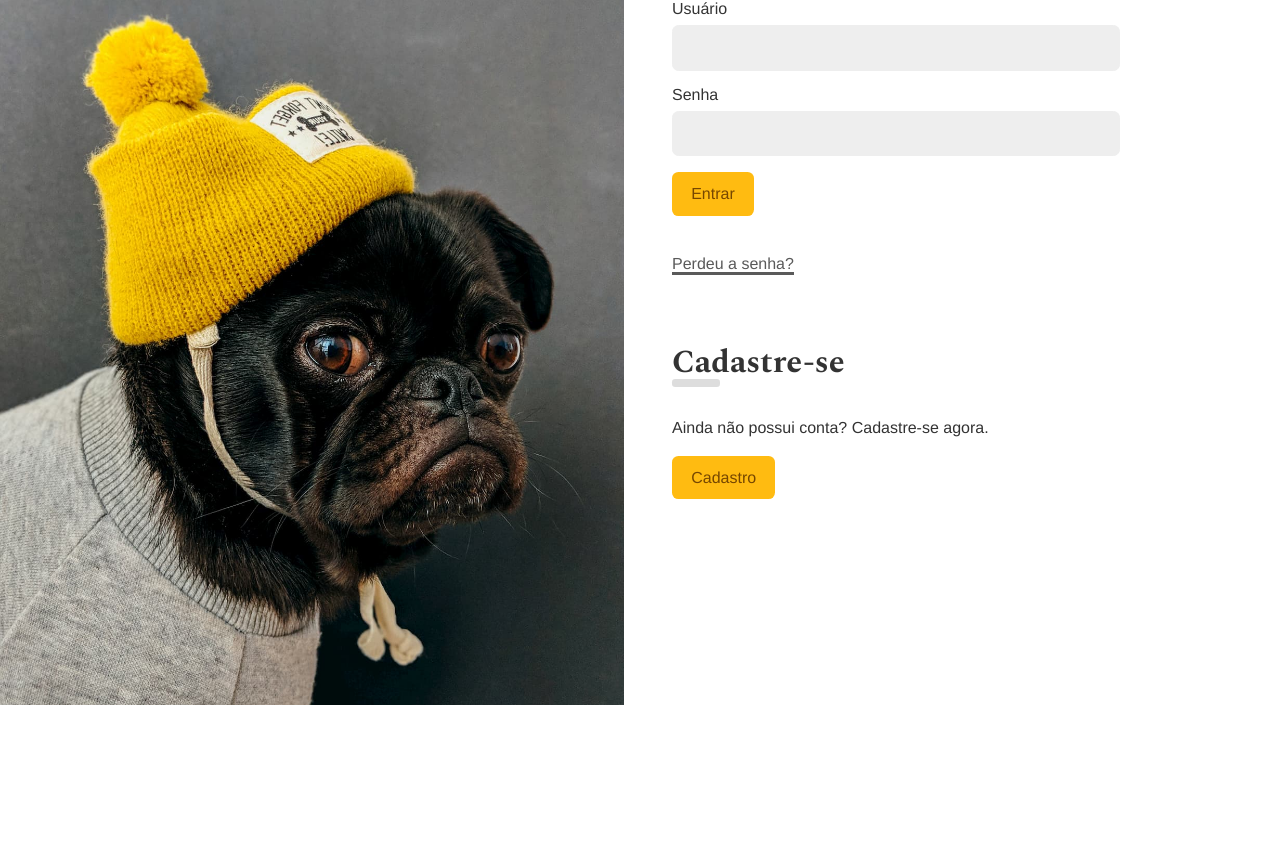
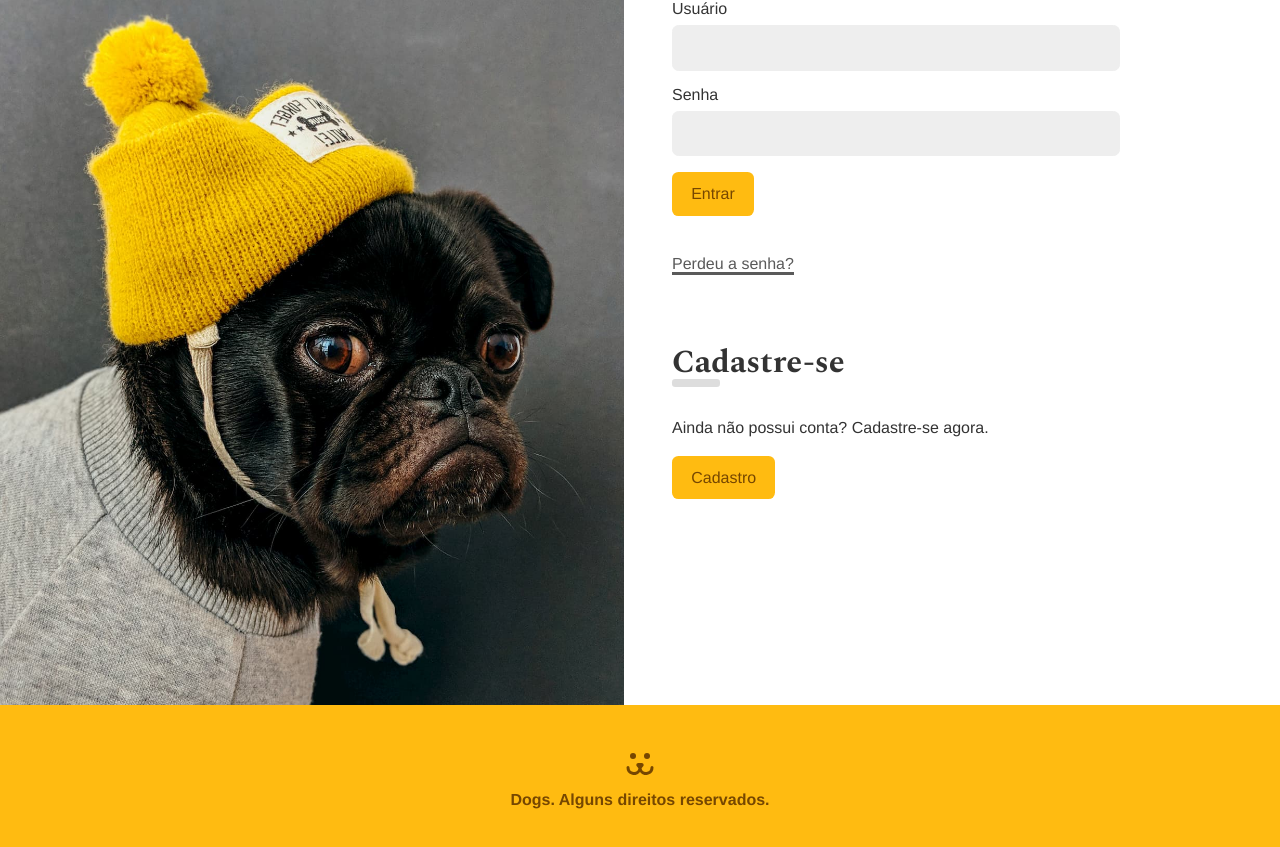
Before and after one commit to niusdev/AumigosSocial, a React (Vite) app: page /login in a window 1280 px wide. Shown: the part 159-1006 px from the top of the page. Before the commit the page ends 864 px from the top, so only its background shows below. Built offline with nearby package versions, Linux system fonts and the light colour scheme.

Commit message:
feat: create footer component

```diff
--- a/src/App.css
+++ b/src/App.css
@@ -102,3 +102,13 @@
     -o-transform: initial;
   }
 }
+
+.App {
+  display: flex;
+  flex-direction: column;
+  min-height: calc(100vh + 10rem);
+}
+
+.AppBody {
+  flex: 1;
+}
--- a/src/App.jsx
+++ b/src/App.jsx
@@ -13,10 +13,11 @@
 import NotFound from "./components/NotFound";
 function App() {
   return (
-    <div>
+    <div className="App">
       <BrowserRouter>
         <UserStorage>
           <Header />
+          <main className="AppBody">
             <Routes>
               <Route path="/" element={<Home />} />
               <Route path="login/*" element={<Login />} />
@@ -32,6 +33,7 @@
               <Route path="perfil/:user" element={<UserProfile />} />
               <Route path="*" element={<NotFound />} />
             </Routes>
+          </main>
           <Footer />
         </UserStorage>
       </BrowserRouter>
--- a/src/components/Footer.jsx
+++ b/src/components/Footer.jsx
@@ -1,11 +1,13 @@
-import React from 'react'
-import styles from './Footer.module.css'
+import React from "react";
+import styles from "./Footer.module.css";
+import Dogs from "../assets/dogs-footer.svg?react";
 const Footer = () => {
   return (
     <div className={styles.footer}>
-
+      <Dogs />
+      <p>Dogs. Alguns direitos reservados.</p>
     </div>
-  )
-}
+  );
+};
 
 export default Footer;
--- a/src/components/Footer.module.css
+++ b/src/components/Footer.module.css
@@ -0,0 +1,12 @@
+.footer {
+    background: #fb1;
+    padding: 3rem 1rem 0 1rem;
+    height: 10rem;
+    text-align: center;
+    color: #764701;
+    font-weight: 600;
+}
+
+.footer p {
+    margin-top: 1rem;
+}
```
Lines whose indentation alone changed are shown as unchanged.
